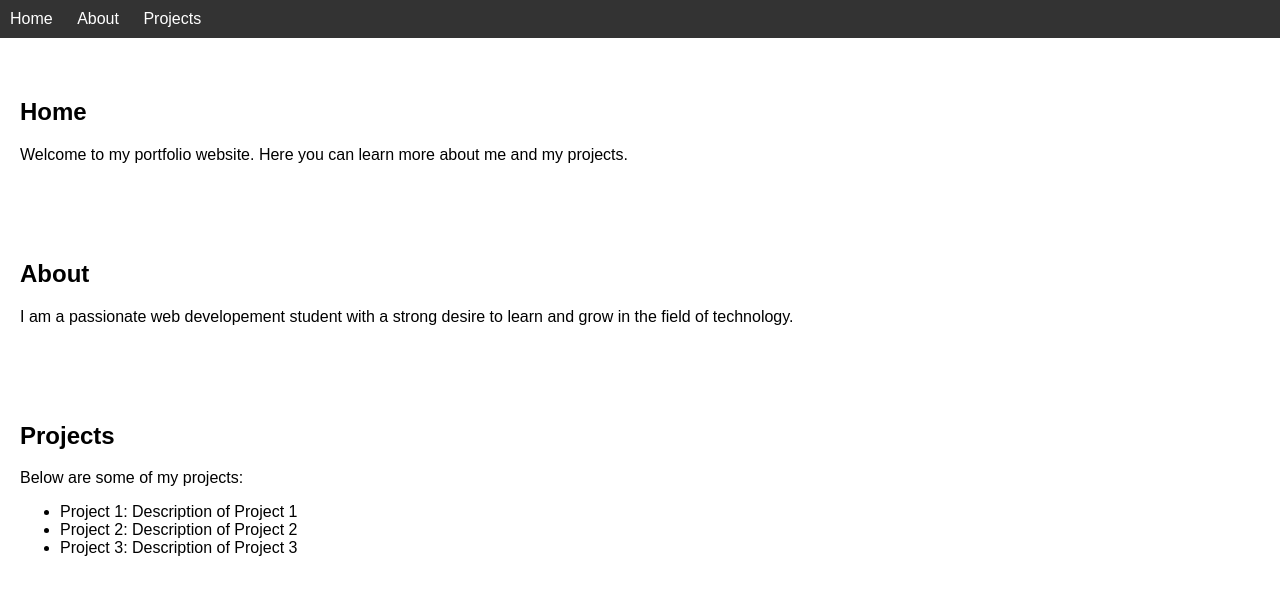
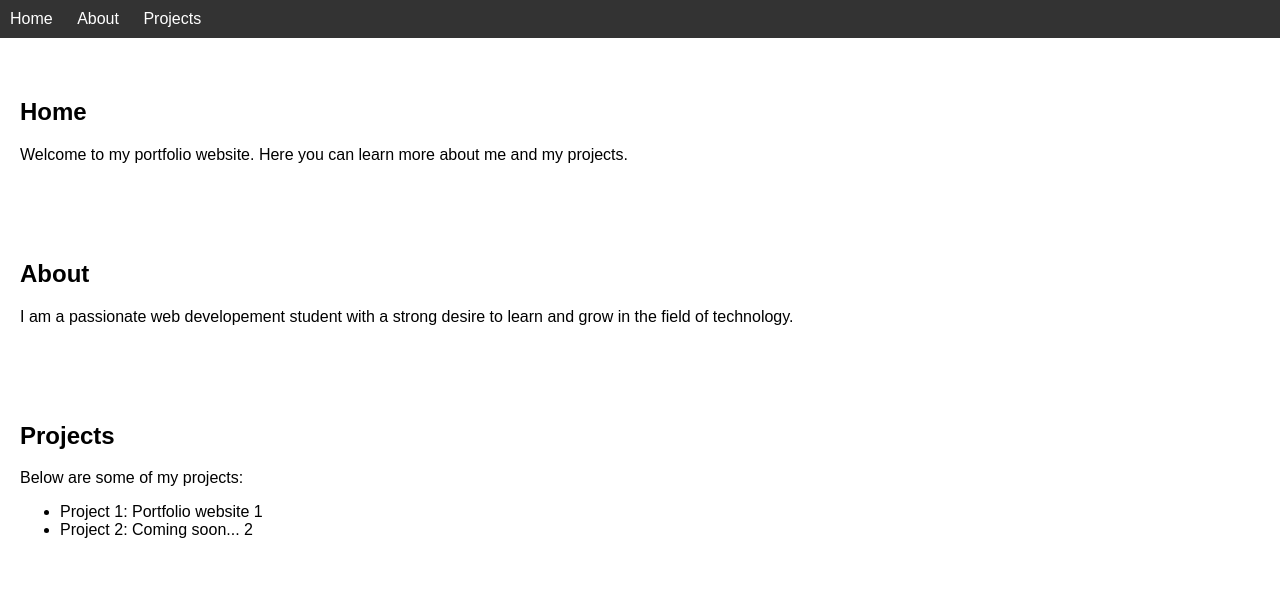
Before and after one commit to YanoTonny/PLP-Software-Development, a plain HTML site: page index.html in a window 1280 px wide. Drawn offline with Linux system fonts and the light colour scheme.

Commit message:
Project list edit

```diff
--- a/index.html
+++ b/index.html
@@ -59,9 +59,8 @@
     <h2>Projects</h2>
     <p>Below are some of my projects:</p>
     <ul>
-        <li>Project 1: Description of Project 1</li>
-        <li>Project 2: Description of Project 2</li>
-        <li>Project 3: Description of Project 3</li>
+        <li>Project 1: Portfolio website 1</li>
+        <li>Project 2: Coming soon... 2</li>
     </ul>
 </section>
 
```
